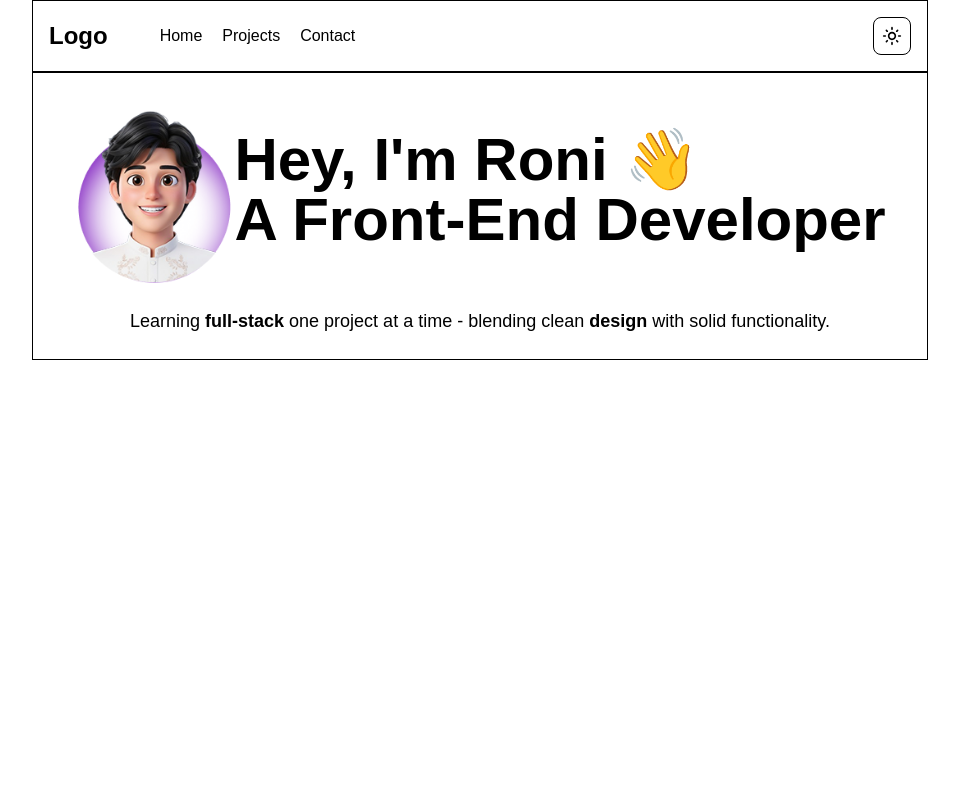
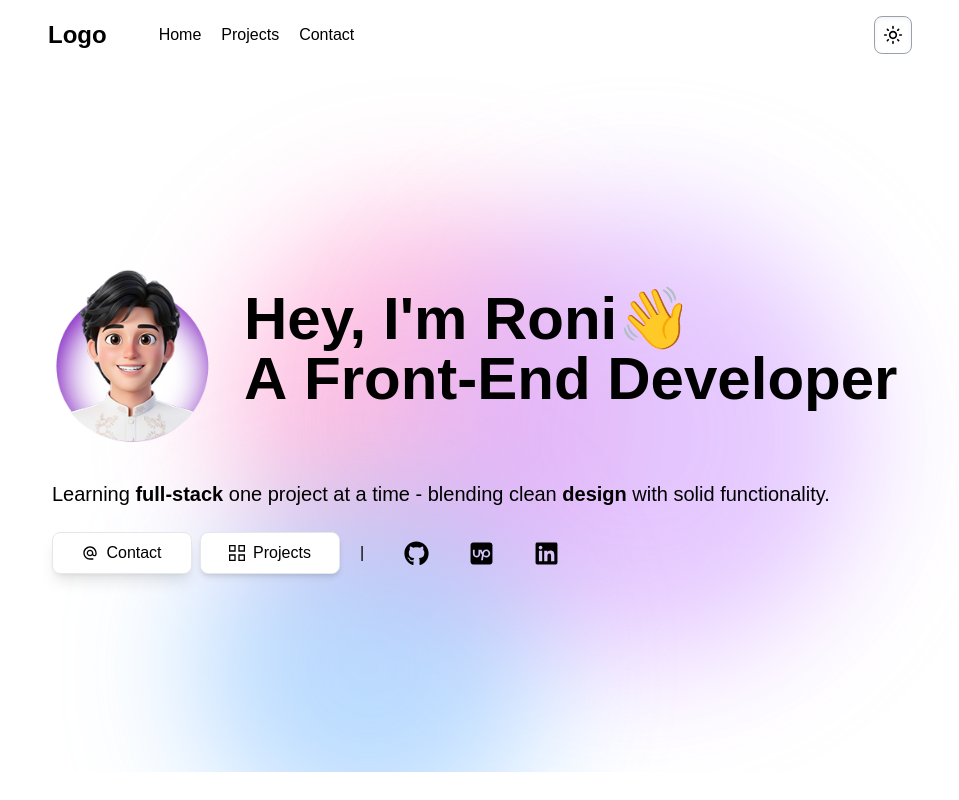
Before and after one commit to gosei128/Personal-Portfolio, a React (Vite) app: page / in a window 1280 px wide. Shown: the whole page, without its empty margins (160-1119 px from the left). Built offline with nearby package versions, Linux system fonts and the light colour scheme; what tailwindcss-motion would draw is missing.

Commit message:
Add styled-components dependency and update styles; enhance Hero and Navbar components with new features and layout adjustments.

```diff
--- a/package.json
+++ b/package.json
@@ -15,6 +15,7 @@
     "react": "^19.2.0",
     "react-dom": "^19.2.0",
     "react-icons": "^5.5.0",
+    "styled-components": "^6.1.19",
     "tailwindcss": "^4.1.17"
   },
   "devDependencies": {
--- a/src/components/Hero.jsx
+++ b/src/components/Hero.jsx
@@ -1,29 +1,68 @@
 import lightAvatar from "../assets/images/3d-avatar-light.png";
 import darkAvatar from "../assets/images/3d-avatar-dark.png";
+import { MdAlternateEmail } from "react-icons/md";
+import { GrProjects } from "react-icons/gr";
+import { FaGithub } from "react-icons/fa";
+import { FaSquareUpwork } from "react-icons/fa6";
+import { FaLinkedin } from "react-icons/fa";
 
 const Hero = ({ theme }) => {
   return (
-    <div className="w-full flex justify-center mt-18 ">
-      <div className="border max-w-4xl w-full p-6 flex flex-wrap gap-2 md:gap-6 ">
-        <div className=" flex tablet:items-center w-full justify-center sm:flex-col tablet:flex-row ">
+    <div className=" w-full flex justify-center items-center h-[700px] mt-18 relative overflow-hidden">
+      <div class="absolute top-[20%] left-[30%] w-[400px] h-[400px] bg-pink-300 dark:bg-red-400 dark:opacity-20 rounded-full blur-3xl opacity-70"></div>
+      <div class="absolute top-[20%] right-[20%] w-[450px] h-[450px] bg-purple-300 dark:bg-purple-900 dark:opacity-20  rounded-full blur-3xl opacity-70"></div>
+      <div class="absolute bottom-[-10%] right-[45%] w-[350px] h-[350px] bg-blue-300 dark:bg-blue-800 dark:opacity-20 rounded-full blur-3xl opacity-60"></div>
+
+      <div className=" max-w-4xl w-full tablet:h-[400px] flex flex-wrap gap-2 md:gap-6 relative z-10 p-5">
+        <div className=" flex justify-center tablet:items-center w-full gap-8 sm:flex-col tablet:flex-row ">
           <img
             src={theme ? darkAvatar : lightAvatar}
             alt=""
             className="md:w-35 tablet:w-40"
           />
-          <div className="md:text-2xl tablet:text-6xl">
-            <h1 className="md:font-bold tablet:font-extrabold">
-              Hey, I'm Roni <span>👋</span>
+          <div className="md:text-3xl w-full tablet:text-6xl">
+            <h1 className="md:font-bold tablet:font-extrabold flex">
+              Hey, I'm{"\u00A0"}
+              <span className="dark:bg-gradient-to-t from-purple-950 via-purple-500 to-purple-500 bg-clip-text dark:text-transparent">
+                Roni
+              </span>{" "}
+              <div className="motion-preset-sees">👋</div>
             </h1>
-            <h1 className="font-bold"> A Front-End Developer</h1>
+            <h1 className="font-bold">
+              {" "}
+              A
+              <strong className=" dark:bg-gradient-to-t from-purple-950 via-purple-500 to-purple-500 bg-clip-text dark:text-transparent">
+                {" "}
+                Front-End Developer{" "}
+              </strong>
+            </h1>
           </div>
         </div>
         {/* CTA Section */}
-        <div className="flex w-full justify-center">
-          <p className="text-lg ">
+        <div className="flex flex-col w-full gap-6 ">
+          <p className="text-xl ">
             Learning <strong>full-stack </strong> one project at a time -
             blending clean <strong>design </strong> with solid functionality.
           </p>
+          <div className="flex gap-5 md:flex-col tablet:flex-row">
+            <div className="flex gap-2 dark:text-black">
+              <button className="cursor-pointer border flex items-center justify-center gap-2 border-gray-200 shadow-lg p-2 bg-white w-35 rounded-lg">
+                <MdAlternateEmail />
+                Contact
+              </button>
+              <button className="cursor-pointer border flex items-center justify-center gap-2 border-gray-200 p-2 shadow-md bg-white w-35 rounded-lg">
+                <GrProjects />
+                Projects
+              </button>
+            </div>
+
+            <div className="flex gap-10 items-center">
+              {"|"}
+              <FaGithub size={25} cursor={"pointer"} />
+              <FaSquareUpwork size={25} cursor={"pointer"} />
+              <FaLinkedin size={25} cursor={"pointer"} />
+            </div>
+          </div>
         </div>
       </div>
     </div>
--- a/src/components/Navbar.jsx
+++ b/src/components/Navbar.jsx
@@ -26,7 +26,7 @@ const Navbar = ({ isDarkMode, lightMode, darkMode }) => {
   return (
     <>
       {dropDownMenu ? (
-        <div className="bg-blue-400 absolute w-full z-10  items-center animate-drop-down">
+        <div className="bg-blue-400 absolute w-full z-50  items-center animate-drop-down">
           <div className="mt-5 flex flex-col gap-5 items-center p-5">
             <a>Home</a>
             <a>Projects</a>
@@ -34,8 +34,8 @@ const Navbar = ({ isDarkMode, lightMode, darkMode }) => {
           </div>
         </div>
       ) : null}
-      <div className="flex justify-center relative ">
-        <div className="bg-white dark:bg-dark-mode dark:text-white border fixed p-4 flex justify-between container max-w-4xl">
+      <div className="flex justify-center relative w-screen ">
+        <div className="bg-white dark:bg-dark-mode dark:text-white fixed p-4 flex justify-between z-10 container max-w-4xl">
           <div className="flex gap-5 items-center">
             <h1 className="text-2xl font-bold">Logo</h1>
             <ul className="ml-8 items-center gap-5 md:hidden sm:hidden tablet:inline-flex">
@@ -46,7 +46,7 @@ const Navbar = ({ isDarkMode, lightMode, darkMode }) => {
           </div>
           <div className="flex gap-2" ref={themeMenuRef}>
             <button
-              className="border p-2 rounded-lg relative"
+              className="border bg-white dark:bg-[#131316] dark:border-gray-800 border-gray-400 shadow-inner  p-2 rounded-lg relative"
               onClick={() => setIsClicked(!isClicked)}
             >
               {isDarkMode ? (
@@ -57,7 +57,7 @@ const Navbar = ({ isDarkMode, lightMode, darkMode }) => {
             </button>
             {/* Drop down theme */}
             {isClicked ? (
-              <div className="absolute translate-y-10 -translate-x-23 bg w-[120px] p-2.5 border bg-white dark:bg-dark-mode rounded-xl motion-preset-fade ">
+              <div className="absolute translate-y-10 -translate-x-23 bg w-[120px] p-2.5 border border-gray-300 shadow-lg bg-white dark:bg-dark-mode rounded-xl motion-preset-fade ">
                 <button className="w-24 text-left" onClick={lightMode}>
                   Light
                 </button>
--- a/src/index.css
+++ b/src/index.css
@@ -14,7 +14,11 @@ body {
   --breakpoint-tablet: 768px;
   --breakpoint-lg : 1440px;
 
-  --color-dark-mode:#131316;
+
+
+  --color-dark-mode:#000000;
+  --color-gradient-1:linear-gradient(180deg,rgba(31, 120, 209, 1) 0%, rgba(100, 98, 150, 1) 100%);
+
 
 }
 
```
Also changed, not shown: src/components/hook/useLocalStorage.jsx (added), 1 other file (tests, documents, lock files or other folders).
